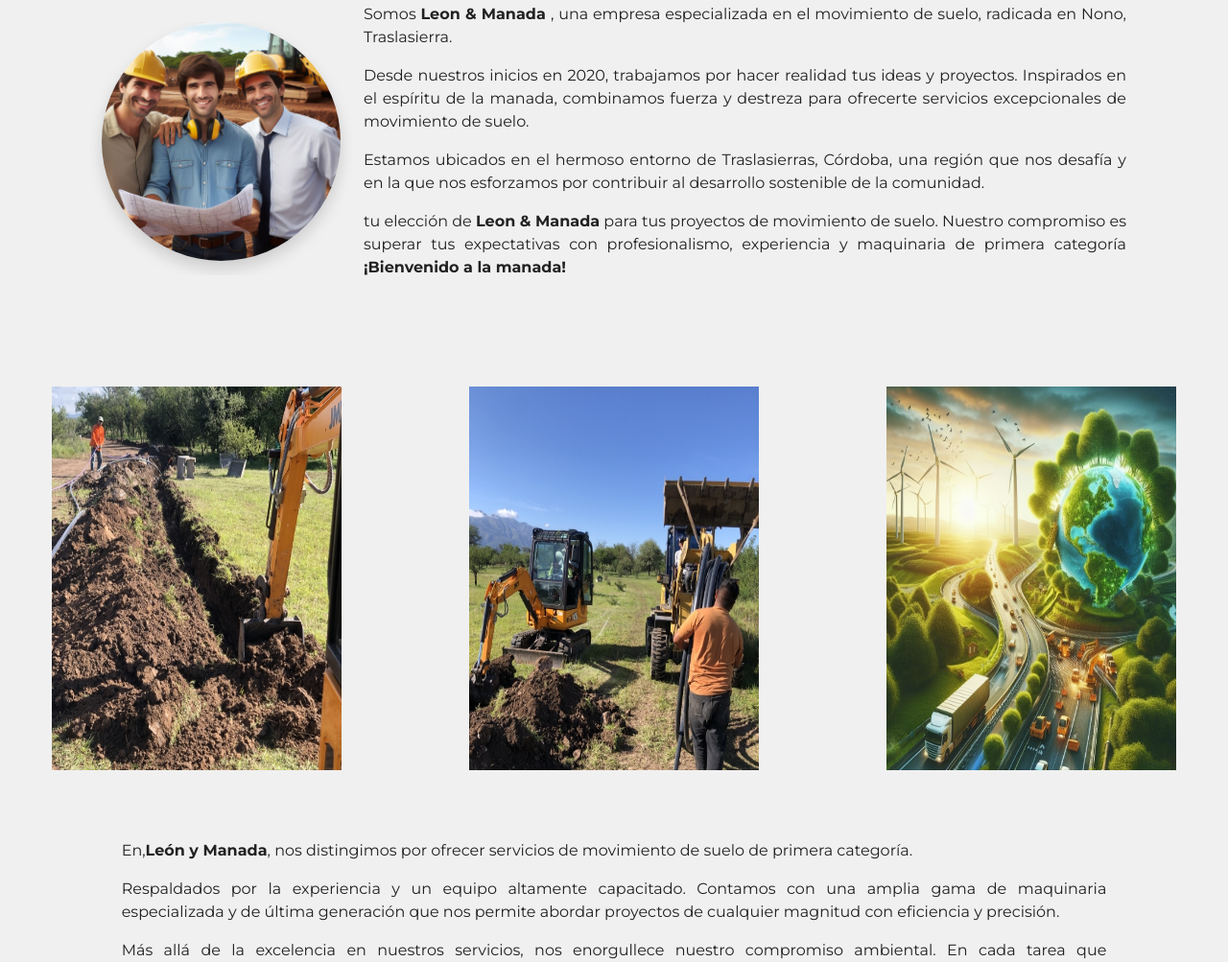
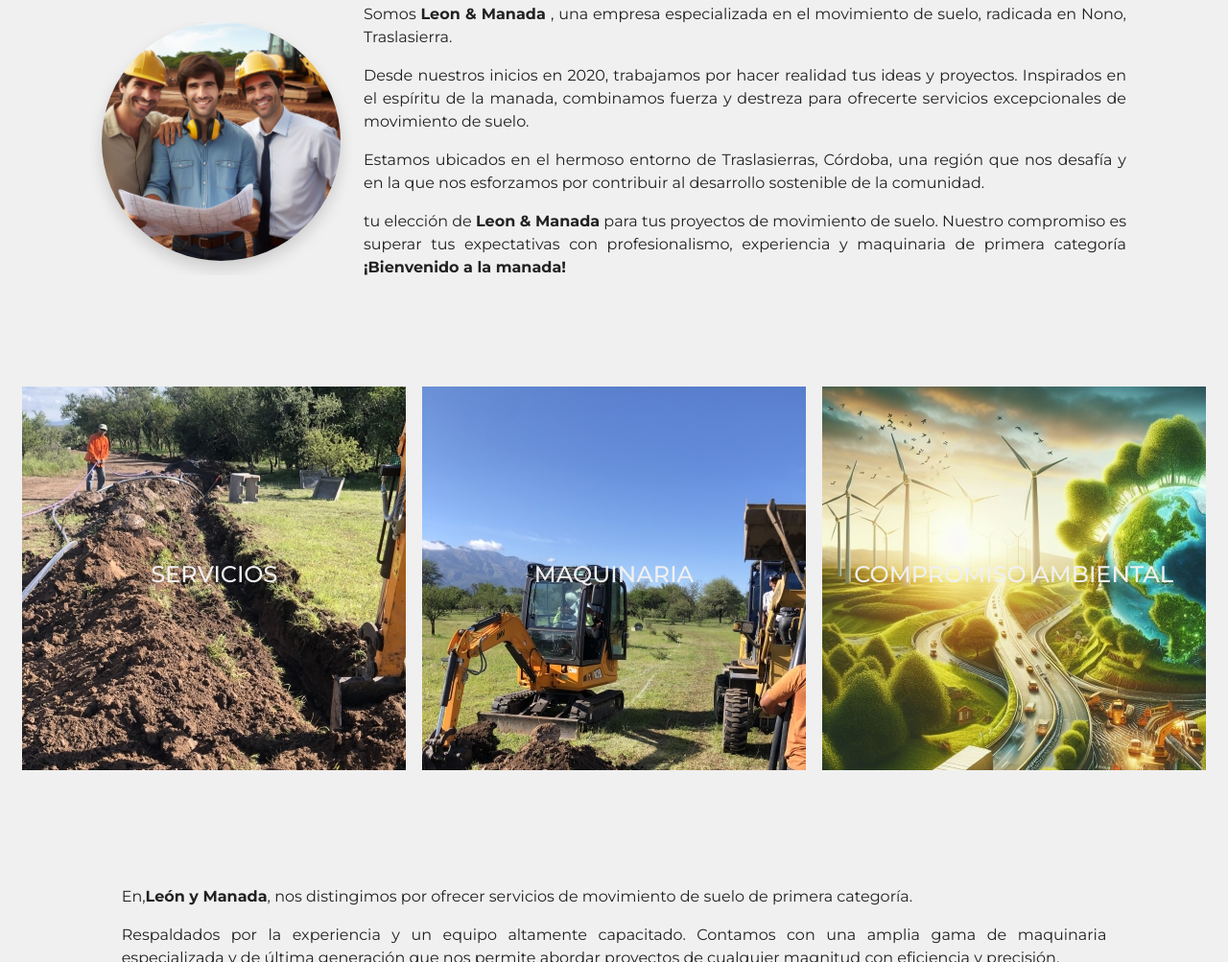
Before and after one commit to Anchileon/leon_53805, a website: page index.html in a window 1280 px wide. Shown: the part 450-1453 px from the top of the page at 96% size. Drawn offline with Linux system fonts and the light colour scheme.

Commit message:
feature/preentrega3

```diff
--- a/index.html
+++ b/index.html
@@ -74,27 +74,31 @@
                 </div>
         </section>
 
-        <section class="mt-5 mb-5">
-            <div class="d-none d-md-block">
-                <div class="row d-md-flex justify-content-md-around">
-                    <div class="col-3">
-                        <a href="./pages/servicios.html" target="servicios" class="d-block">
-                            <img src="./assets/img/servicios.jpg" class="img-fluid imgaside" alt="imagen de servicios de leon y manada">
-                        </a>
+            <section class="sectaside mt-5 mb-5">
+                <div >
+                    <a class="text-decoration-none" href="./pages/servicios.html">
+                        <div class="aside1">
+                            <h4 class="blur">SERVICIOS</h4>
+                        </div>
+                    </a>
+                </div>
+            <div >
+                <a class="text-decoration-none" href="./pages/maquinaria.html">
+                    <div class="aside2">
+                        <h4 class="blur">MAQUINARIA</h4>
                     </div>
-                    <div class="col-3">
-                        <a href="./pages/maquinaria.html" target="maquinaria" class="d-block">
-                            <img src="./assets/img/maquinaria.jpg" class="img-fluid imgaside" alt="Imagen de maquinaria de leon y manada">
-                        </a>
+                </a>
+            </div>
+            <div >
+                <a class="text-decoration-none" href="./pages/compromiso_ambiental.html">
+                    <div class="aside3">
+                        <h4 class="blur">COMPROMISO AMBIENTAL
+                        </h4>
                     </div>
-                    <div class="col-3">
-                        <a href="./pages/compromiso_ambiental.html" target="compromisoambiental" class="d-block">
-                            <img src="./assets/img/compromisoambiental.jpg" class="img-fluid imgaside" alt="Imagen de compromiso ambiental de leon y manada">
-                        </a>
-                    </div>
-                </div>
+                </a>
             </div>
-
+            </section>
+            <section>
             <div id="carouselExampleFade" class="container carousel slide carousel-fade d-block d-md-none h-auto mt-3 mb-3" data-bs-ride="carousel">
                 <div class="carousel-inner">
                     <div class="carousel-item active">
--- a/scss/_body.scss
+++ b/scss/_body.scss
@@ -43,3 +43,48 @@ body {
         transform: scale(1); /* Vuelve a la escala normal al final */
     }
 }
+
+.sectaside {
+    width: auto;
+    height: auto;
+    margin: 15px;
+    display: flex;
+    flex-direction: row;
+    justify-content: space-around;
+
+    .aside1 {
+        width: 400px;
+        height: 400px;
+        color: #f0f0f0;
+        background: url(../assets/img/servicios.jpg);
+        display: flex;
+        justify-content: center;
+        align-items: center;
+
+    }
+
+    .aside2 {
+        width: 400px;
+        height: 400px;
+        color: #f0f0f0;
+        background: url(../assets/img/maquinaria.jpg);
+        display: flex;
+        justify-content: center;
+        align-items: center;
+
+    }
+
+    .aside3 {
+        width: 400px;
+        height: 400px;
+        color: #f0f0f0;
+        background: url(../assets/img/compromisoambiental.jpg);
+        display: flex;
+        justify-content: center;
+        align-items: center;
+
+    }
+}
+.blur {
+    backdrop-filter: blur(40%);
+}
--- a/scss/_contacto.scss
+++ b/scss/_contacto.scss
@@ -38,6 +38,6 @@ h3 {
 .map {
     width: 100%;
     height: 60vh;
-    mask-image: linear-gradient(to top, black 75%, transparent);
+    mask-image: linear-gradient(to top, black 95%, transparent);
 
 }
```
Also changed, not shown: pages/contacto.html (+7 -7 lines), css/estilos.css, 1 other file.
